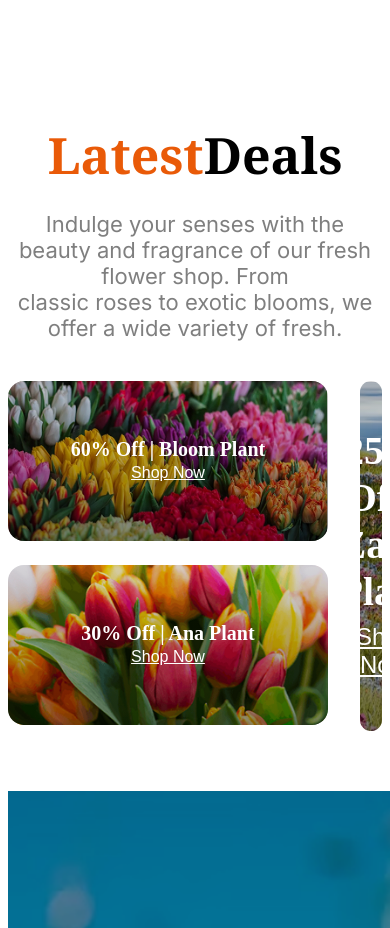
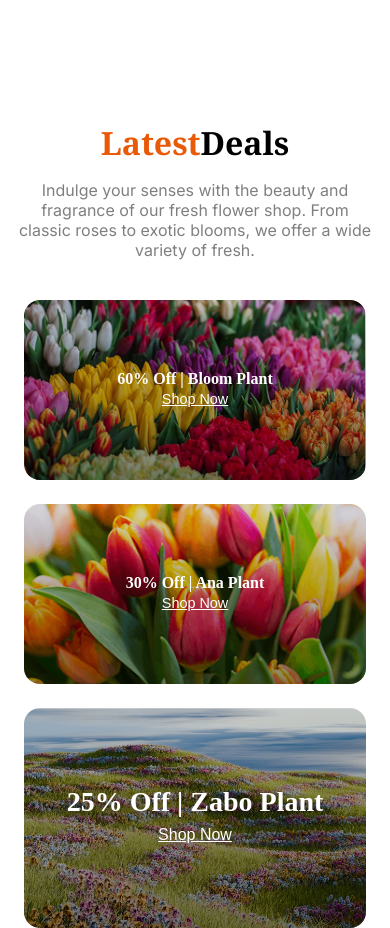
Before and after one commit to hridoyncs0464/flower-market, a plain HTML site: page index.html in a window 390 px wide. Shown: the part 4560-5488 px from the top of the page. Drawn offline with Linux system fonts and the light colour scheme.

Commit message:
final push

```diff
--- a/styles/flower.css
+++ b/styles/flower.css
@@ -201,10 +201,6 @@
     display: grid;
     grid-template-columns: repeat(4,1fr);
     gap: 30px 20px;
-    /*  row-gap: 25px;
-    column-gap: 0.25px; */
-    /* gap: 5px; */
-    /* margin: 0 auto; */
 
 }
 .plant-card{
@@ -247,14 +243,7 @@
   }
 }
 
-/* plants lover section */
-/* .Plants{
-    /* margin: 0 auto;
-    padding: 20px;
-     margin-top: 60px;
-     margin-bottom: 60px; */
-/*
-} */
+
 
 .plants-lover{
     display: flex;
@@ -391,7 +380,6 @@ font-size: 1.375rem;
     font-weight: 500;
     padding: 6px 18px;
     cursor: pointer;
-    /* margin-top: 6px; */
       transition: background 0.2s, color 0.2s;
 
 }
@@ -410,7 +398,6 @@ font-size: 1.375rem;
     font-weight: 500;
     padding: 3px 10px ;
      cursor: pointer;
-    /* margin-top: 6px; */
       transition: background 0.2s, color 0.2s;
 
 }
@@ -425,12 +412,47 @@ font-size: 1.375rem;
 }
 
 /*  responsive for the  latest deals section */
-@media screen and (max-width:576px) {
-.deals-img-container,.deals-img-left{
+@media screen and (max-width: 576px) {
+  .deals-img-container {
+    display: flex;
     flex-direction: column;
+    gap: 24px;
+    padding: 0 16px;
+  }
+
+  .deal-card.small img {
+    height: 180px;
+  }
+
+  .deal-card.large img {
+    height: 220px;
+  }
+
+  .deal-discount {
+    font-size: 1.75rem;
+  }
+
+  .deal-btn {
+    font-size: 1rem;
+  }
+
+  .deal-discount-small {
+    font-size: 1rem;
+  }
+
+  .deal-btn-small {
+    font-size: 0.9rem;
+  }
+
+  .deals-title {
+    font-size: 2rem;
+  }
+
+  .deals-description {
+    font-size: 1rem;
+  }
 }
 
-}
 
 
 /* join section */
```
Also changed, not shown: index.html (+0 -7 lines).
